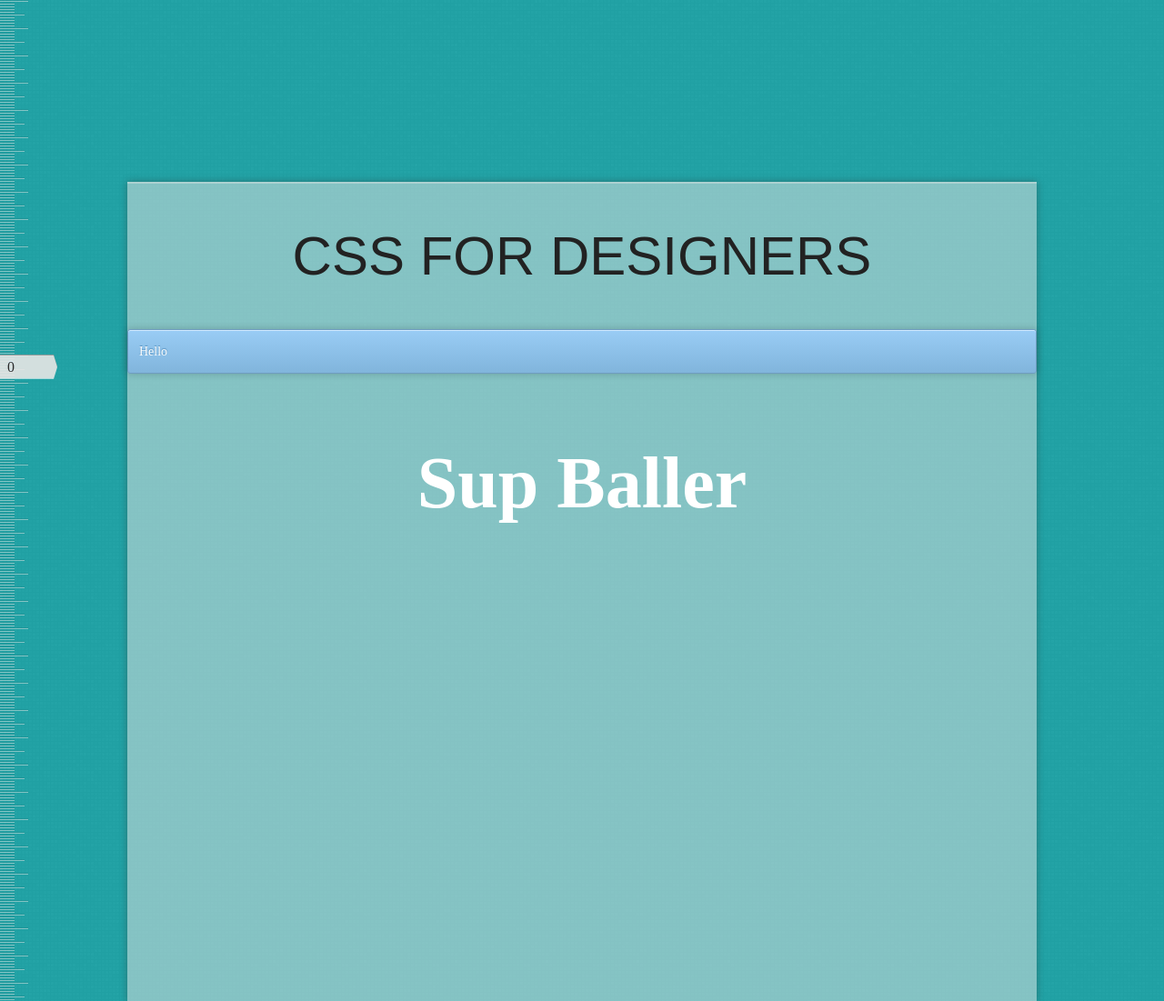
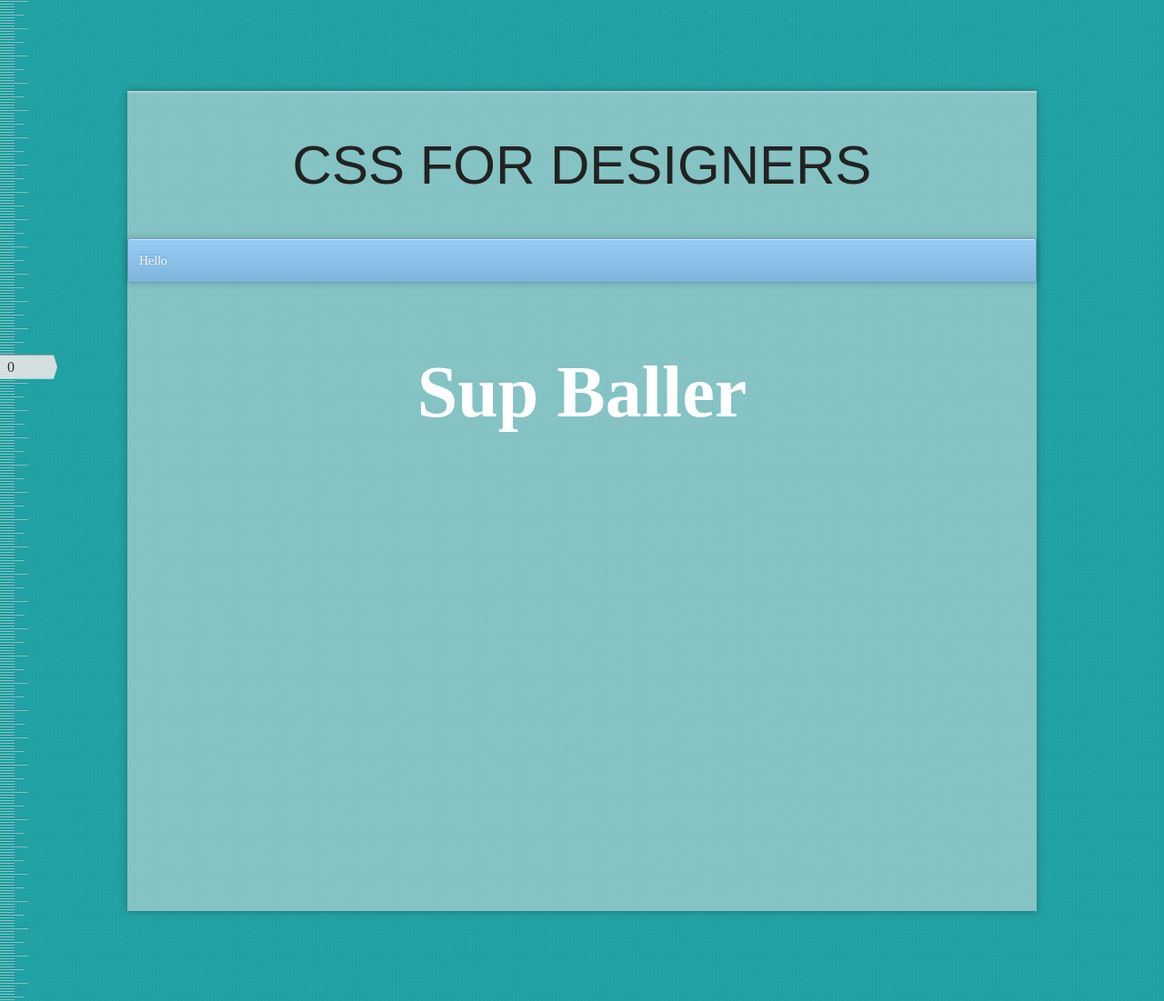
Before and after one commit to twahlin/team-awesome-space150, a PHP site: page / in a window 1280 px wide. Shown: the top 1101 px of the page at 91% size. Run offline with PHP 8.4, Linux system fonts and the light colour scheme; some libraries are stand-ins or nearby versions.

Commit message:
Style edits

```diff
--- a/index.php
+++ b/index.php
@@ -1,7 +1,7 @@
 <!DOCTYPE html>
 <head>
     <meta http-equiv="content-type" content="text/html; charset=utf-8" />
-    <title></title>
+    <title>Team Awesome</title>
 
     <link rel="stylesheet" href="public/styles/style.css" type="text/css" />
     <link rel="Shortcut Icon" href="public/images/favicon.ico" type="image/x-icon" />
--- a/public/scss/style.scss
+++ b/public/scss/style.scss
@@ -249,7 +249,7 @@ body {
 }*/
 
 section {
-  padding: 200px 0 200px 0;
+  padding: 100px 0 100px 0;
 }
 
 .section_wrap {
--- a/public/styles/style.css
+++ b/public/styles/style.css
@@ -434,7 +434,7 @@ body {
 }*/
 /* line 251, ../scss/style.scss */
 section {
-  padding: 200px 0 200px 0;
+  padding: 100px 0 100px 0;
 }
 
 /* line 255, ../scss/style.scss */
```
